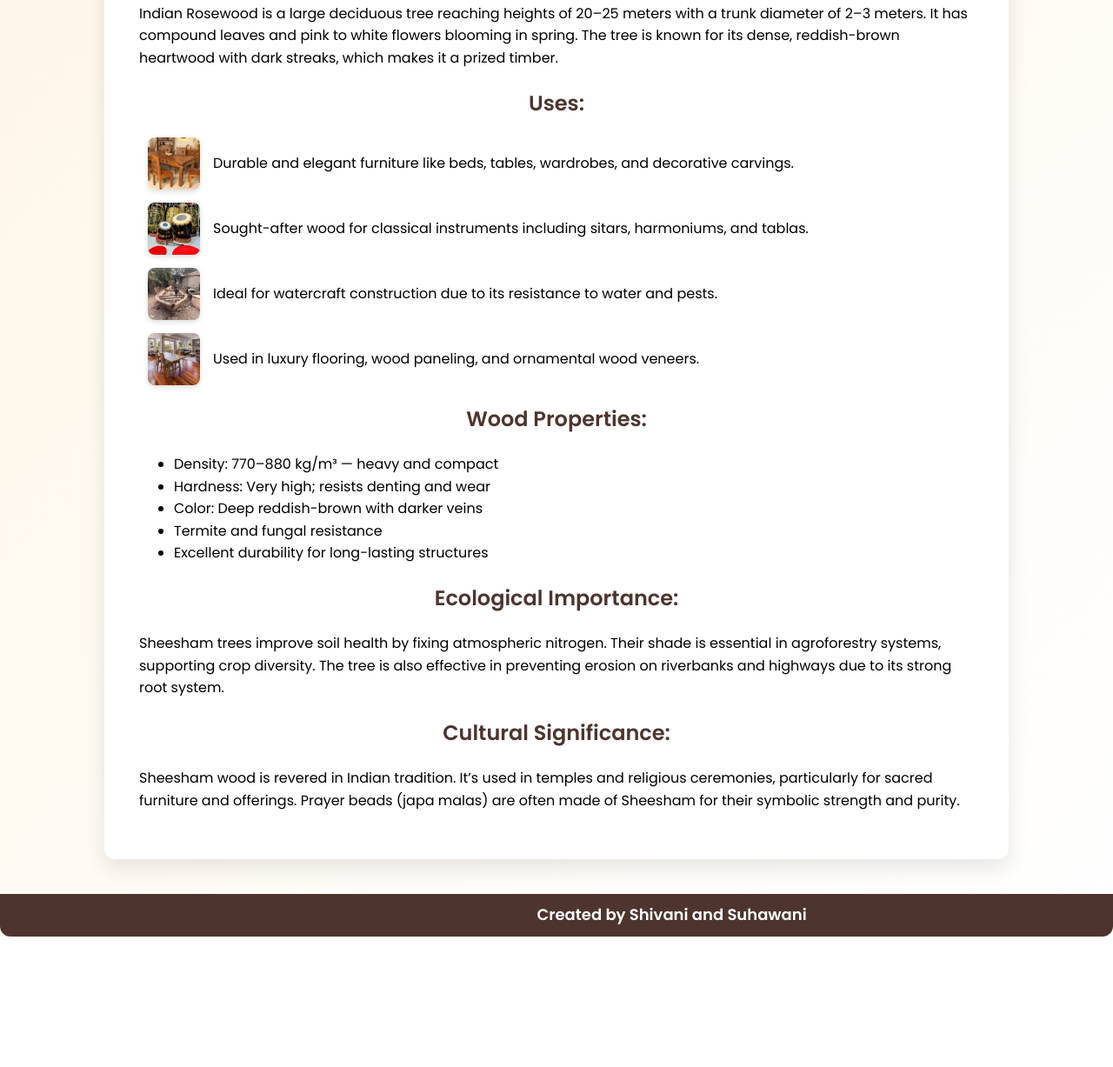
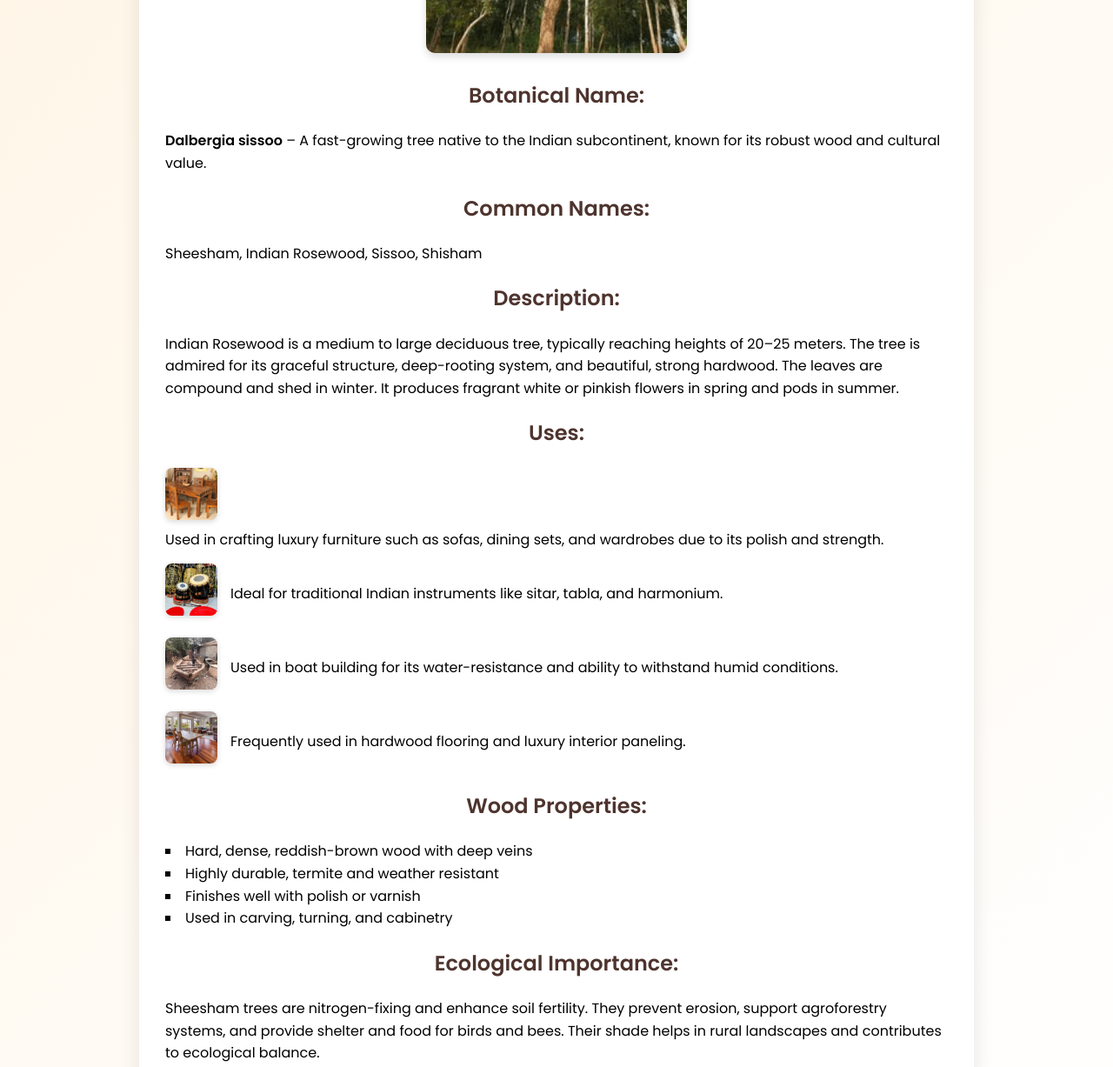
Before and after one commit to Deepak2723/Indian-Rosewood, a plain HTML site: page index.html in a window 1280 px wide. Shown: the part 981-2208 px from the top of the page at 87% size. Before the commit the page ends 2058 px from the top, so only its background shows below. Drawn offline with Linux system fonts and the light colour scheme.

Commit message:
Update index.html

```diff
--- a/index.html
+++ b/index.html
@@ -6,6 +6,10 @@
   <title>Indian Rosewood (Sheesham)</title>
   <style>
     @import url('https://fonts.googleapis.com/css2?family=Poppins:wght@400;600&display=swap');
+
+    * {
+      box-sizing: border-box;
+    }
 
     body {
       font-family: 'Poppins', sans-serif;
@@ -23,9 +27,9 @@
 
     .container {
       max-width: 960px;
-      margin: 40px auto;
+      margin: 20px auto;
       background: white;
-      padding: 40px;
+      padding: 20px;
       box-shadow: 0 10px 25px rgba(0, 0, 0, 0.1);
       border-radius: 12px;
       animation: slideUp 1s ease-out;
@@ -38,19 +42,19 @@
 
     .college-name {
       text-align: center;
-      font-size: 30px;
+      font-size: 28px;
       font-weight: 700;
       color: #3e2723;
       margin-bottom: 30px;
       display: flex;
       align-items: center;
       justify-content: center;
-      gap: 18px;
+      gap: 15px;
       flex-wrap: wrap;
     }
 
     .college-name img {
-      height: 100px;
+      height: 80px;
       border-radius: 8px;
     }
 
@@ -68,15 +72,25 @@
     }
 
     .carousel img {
-      width: 30%;
-      min-width: 200px;
-      border-radius: 8px;
+      width: 100%;
+      max-width: 300px;
+      border-radius: 10px;
       box-shadow: 0 4px 10px rgba(0,0,0,0.15);
       transition: transform 0.3s;
     }
 
     .carousel img:hover {
       transform: scale(1.05);
+    }
+
+    p, ul {
+      font-size: 16px;
+      padding: 0 10px;
+      margin: 15px 0;
+    }
+
+    ul {
+      list-style: square inside;
     }
 
     .uses-list {
@@ -88,6 +102,7 @@
       display: flex;
       align-items: center;
       margin-bottom: 15px;
+      flex-wrap: wrap;
     }
 
     .uses-list li img {
@@ -96,12 +111,8 @@
       object-fit: cover;
       border-radius: 8px;
       margin-right: 15px;
+      margin-bottom: 10px;
       box-shadow: 0 2px 6px rgba(0,0,0,0.15);
-    }
-
-    p, ul {
-      margin: 15px 0;
-      font-size: 16px;
     }
 
     .marquee {
@@ -128,21 +139,14 @@
     }
 
     @media (max-width: 600px) {
-      .container {
-        padding: 20px;
-      }
-
       .college-name {
         flex-direction: column;
-        font-size: 25px;
+        font-size: 22px;
+        gap: 10px;
       }
 
       .college-name img {
-        height: 70px;
-      }
-
-      .carousel img {
-        width: 90%;
+        height: 60px;
       }
 
       .uses-list li {
@@ -151,7 +155,11 @@
       }
 
       .uses-list li img {
-        margin-bottom: 8px;
+        margin: 0 0 10px 0;
+      }
+
+      .marquee span {
+        font-size: 16px;
       }
     }
   </style>
@@ -172,41 +180,52 @@
     </div>
 
     <h2>Botanical Name:</h2>
-    <p><strong>Dalbergia sissoo</strong> – A fast-growing, hardy tree of the legume family native to the Indian subcontinent. It thrives in well-drained alluvial soil and is often found growing along riversides.</p>
+    <p><strong>Dalbergia sissoo</strong> – A fast-growing tree native to the Indian subcontinent, known for its robust wood and cultural value.</p>
 
     <h2>Common Names:</h2>
-    <p>Sheesham, Indian Rosewood, Sissoo, Shisham, Tali (in various regional languages)</p>
+    <p>Sheesham, Indian Rosewood, Sissoo, Shisham</p>
 
     <h2>Description:</h2>
     <p>
-      Indian Rosewood is a large deciduous tree reaching heights of 20–25 meters with a trunk diameter of 2–3 meters. It has compound leaves and pink to white flowers blooming in spring. The tree is known for its dense, reddish-brown heartwood with dark streaks, which makes it a prized timber.
+      Indian Rosewood is a medium to large deciduous tree, typically reaching heights of 20–25 meters. The tree is admired for its graceful structure, deep-rooting system, and beautiful, strong hardwood. The leaves are compound and shed in winter. It produces fragrant white or pinkish flowers in spring and pods in summer.
     </p>
 
     <h2>Uses:</h2>
     <ul class="uses-list">
-      <li><img src="Images/furniture.webp" alt="Furniture"> Durable and elegant furniture like beds, tables, wardrobes, and decorative carvings.</li>
-      <li><img src="Images/instrument.webp" alt="Instruments"> Sought-after wood for classical instruments including sitars, harmoniums, and tablas.</li>
-      <li><img src="Images/boat.webp" alt="Boats"> Ideal for watercraft construction due to its resistance to water and pests.</li>
-      <li><img src="Images/flooring.jpg" alt="Flooring"> Used in luxury flooring, wood paneling, and ornamental wood veneers.</li>
+      <li>
+        <img src="Images/furniture.webp" alt="Furniture">
+        Used in crafting luxury furniture such as sofas, dining sets, and wardrobes due to its polish and strength.
+      </li>
+      <li>
+        <img src="Images/instrument.webp" alt="Musical Instruments">
+        Ideal for traditional Indian instruments like sitar, tabla, and harmonium.
+      </li>
+      <li>
+        <img src="Images/boat.webp" alt="Boat Building">
+        Used in boat building for its water-resistance and ability to withstand humid conditions.
+      </li>
+      <li>
+        <img src="Images/flooring.jpg" alt="Flooring">
+        Frequently used in hardwood flooring and luxury interior paneling.
+      </li>
     </ul>
 
     <h2>Wood Properties:</h2>
     <ul>
-      <li>Density: 770–880 kg/m³ — heavy and compact</li>
-      <li>Hardness: Very high; resists denting and wear</li>
-      <li>Color: Deep reddish-brown with darker veins</li>
-      <li>Termite and fungal resistance</li>
-      <li>Excellent durability for long-lasting structures</li>
+      <li>Hard, dense, reddish-brown wood with deep veins</li>
+      <li>Highly durable, termite and weather resistant</li>
+      <li>Finishes well with polish or varnish</li>
+      <li>Used in carving, turning, and cabinetry</li>
     </ul>
 
     <h2>Ecological Importance:</h2>
     <p>
-      Sheesham trees improve soil health by fixing atmospheric nitrogen. Their shade is essential in agroforestry systems, supporting crop diversity. The tree is also effective in preventing erosion on riverbanks and highways due to its strong root system.
+      Sheesham trees are nitrogen-fixing and enhance soil fertility. They prevent erosion, support agroforestry systems, and provide shelter and food for birds and bees. Their shade helps in rural landscapes and contributes to ecological balance.
     </p>
 
     <h2>Cultural Significance:</h2>
     <p>
-      Sheesham wood is revered in Indian tradition. It’s used in temples and religious ceremonies, particularly for sacred furniture and offerings. Prayer beads (japa malas) are often made of Sheesham for their symbolic strength and purity.
+      Considered sacred in many parts of India, Sheesham wood is used in temples, religious ceremonies, and holy artifacts. It symbolizes strength, endurance, and prosperity.
     </p>
   </div>
 
```
